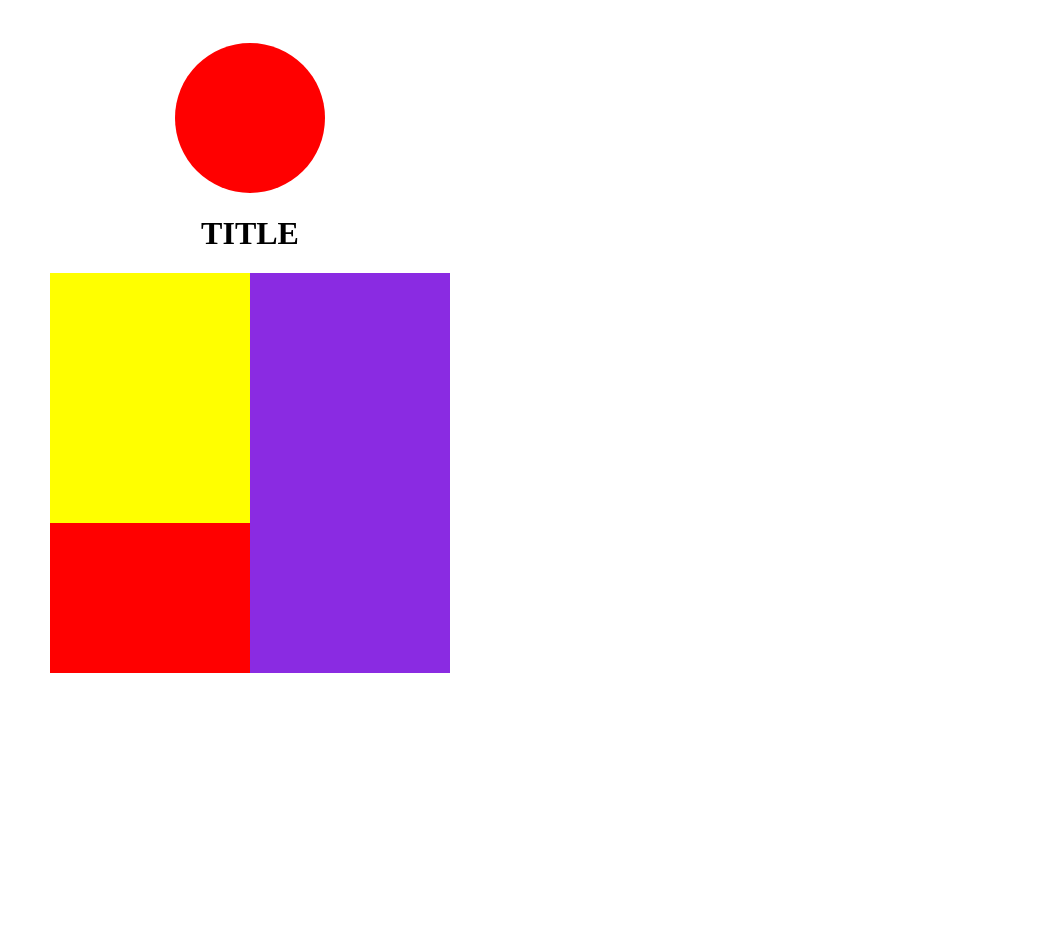
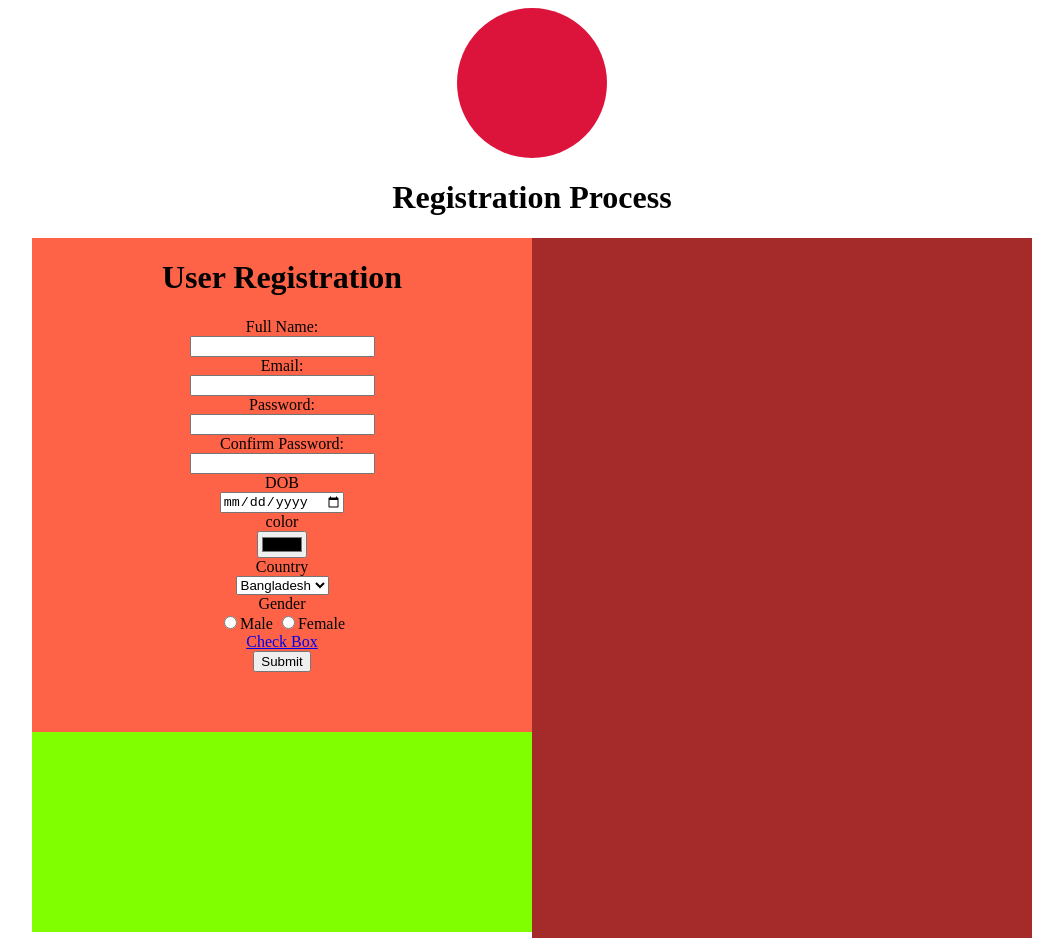
Before and after one commit to ADILAHMEDSHAMIM/LABD, a plain HTML site: page index.html in a window 1280 px wide. Shown: the whole page, without its empty margins (108-1171 px from the left). Before the commit the page ends 800 px from the top, so only its background shows below. Drawn offline with Linux system fonts and the light colour scheme.

Commit message:
2nd commit

```diff
--- a/index.html
+++ b/index.html
@@ -1,20 +1,84 @@
 <!DOCTYPE html>
 <html lang="en">
-<head>
-    <meta charset="UTF-8">
-    <meta name="viewport" content="width=, initial-scale=1.0">
+  <head>
+    <meta charset="UTF-8" />
+    <meta name="viewport" content="width=, initial-scale=1.0" />
     <title>Document</title>
-</head>
-<body>
-    <div style="display: flex;height:700px; width:700px ;justify-content: center; align-items: center ;flex-direction: column; ">
-           <div style="height: 150px;width: 150px; border-radius: 100px;background-color: red; "></div>
-           <h1>TITLE</h1>
-           <div style="background-color: blueviolet;height: 400px; width:400px;">
-           <div style="height:400px;width:200px;background-color: red;">
-                   <div style="height: 250px;width:200px; background-color: yellow;"></div>
-           </div>
-           </div>
+    <link rel="stylesheet" href="style.css" />
+  </head>
+  <style>
+    .circle {
+      width: 150px;
+      height: 150px;
+      background-color: crimson;
+      border-radius: 50%;
+      margin: 0 auto;
+    }
+    .title {
+      text-align: center;
+    }
+    .container {
+      display: flex;
+      width: 1000px;
+      height: 700px;
+      margin: 0 auto;
+    }
+    .box-1 {
+      width: 500px;
+      height: 500px;
+      background-color: tomato;
+      text-align: center;
+    }
+    .box-2 {
+      position: absolute;
+      margin-top: 60px;
+      width: 500px;
+      height: 200px;
+      background-color: chartreuse;
+    }
+    .box-3 {
+      width: 500px;
+      height: 700px;
+      background-color: brown;
+    }
+  </style>
+  <body>
+    <div class="circle"></div>
+    <div class="title">
+      <h1>Registration Process</h1>
     </div>
+    <div class="container">
+      <div class="box-1">
+        <div>
+          <h1>User Registration</h1>
+          <label for="name">Full Name:</label><br />
+          <input type="text" name="" id="name" /><br />
+          <label for="email">Email:</label><br />
+          <input type="email" name="" id="email" /><br />
+          <label for="">Password:</label><br />
+          <input type="password" name="" id="" /><br />
+          <label for="">Confirm Password:</label><br />
+          <input type="password" name="" id="" /><br />
+          <label for="">DOB</label><br />
+          <input type="date" name="" id="" /><br />
+          <label for="">color</label><br />
+          <input type="color" name="" id="" /><br />
+          <label for="">Country</label><br />
+          <select name="" id="">
+            <option value="">Bangladesh</option>
+            <option value="">Japan</option>
+            <option value="">Uganda</option></select
+          ><br />
+          <label for="">Gender</label><br />
+          <input type="radio" name="gender" id="" />Male
+          <input type="radio" name="gender" id="" />Female <br />
 
-</body>
+          <a href="https://www.w3schools.com/">Check Box</a> <br />
+          <button>Submit</button>
+        </div>
+        <div class="box-2"></div>
+      </div>
+      <div class="box-3"></div>
+    </div>
+  </body>
 </html>
```
